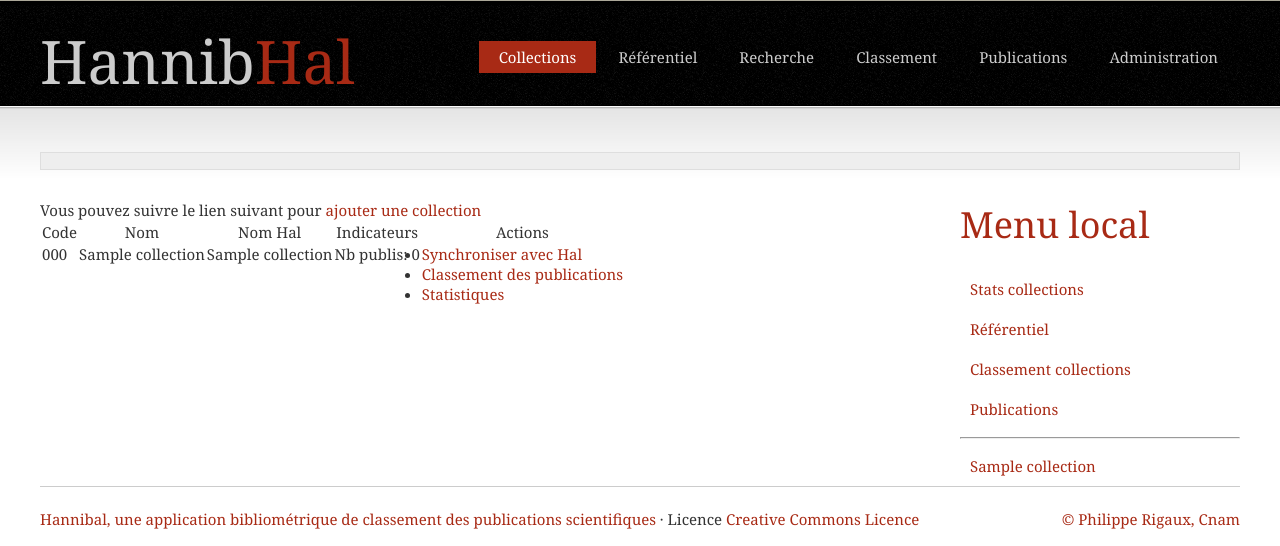
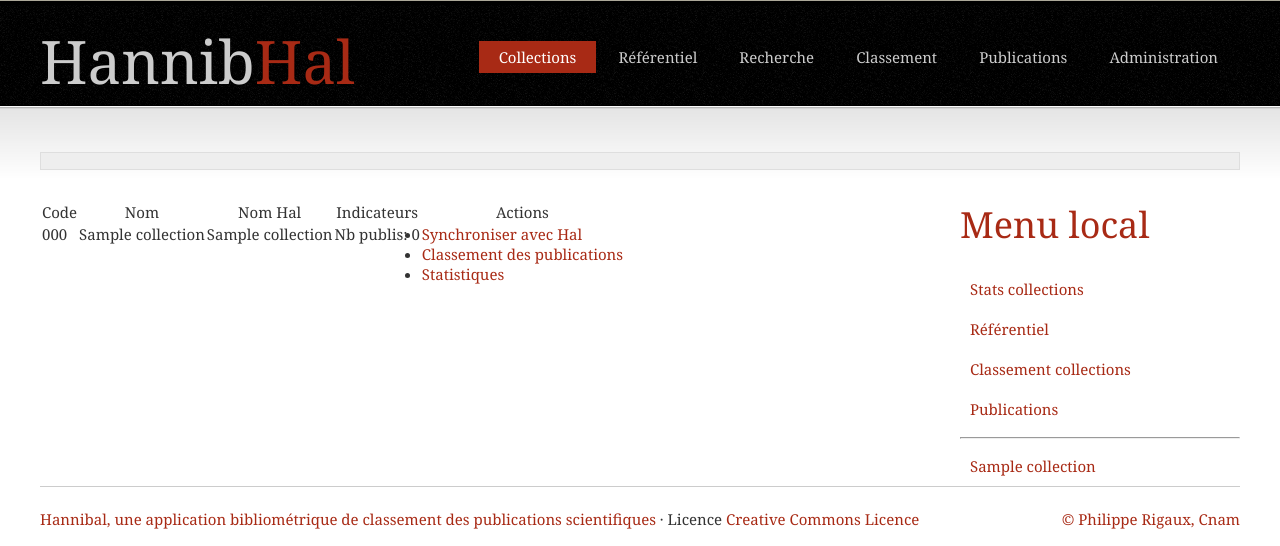
Before and after one commit to cedric-cnam/cristhal, a Django app: page / in a window 1280 px wide. Shown: the top 546 px of the page. Run offline with Django 3.2, Linux system fonts and the light colour scheme; a user stored in the database is signed in; tables that the repository leaves empty hold one stand-in row (values such as "Sample post").

Commit message:
git subrepo pull --force publis
subrepo:
  subdir:   "publis"
  merged:   "c237cd0"
upstream:
  origin:   "https://github.com/cedric-cnam/publis"
  branch:   "master"
  commit:   "c237cd0"
git-subrepo:
  version:  "0.4.3"
  origin:   "https://github.com/ingydotnet/git-subrepo"
  commit:   "2f68596"

```diff
--- a/publis/templates/publis/collections.html
+++ b/publis/templates/publis/collections.html
@@ -3,7 +3,6 @@
 
 
 {% block content %}
-
 
 {% if message %}
 <div>
@@ -13,38 +12,22 @@
 
 {% endif %}
 
-
-
-<div>
-Vous pouvez suivre le lien suivant pour
-<a href="{% url 'admin:publis_collection_add' %}">ajouter une collection</a>
-</div>
-{% if collections %}
-<div>
-<table>
+<table class='cristhal'>
 <tr><th>Code</th><th>Nom</th><th>Nom Hal</th><th>Indicateurs</th><th>Actions</th></tr>
 {% for coll in collections %}
 <tr>
 <td>{{coll.code}}</td><td>{{coll.nom}}</td><td>{{coll.nom_hal}}</td><td>Nb publis: {{coll.nb_publis}}</td>
 <td>
 <ul>
- <li><a href="/publis/?synchro=1&code={{coll.code}}">Synchroniser avec Hal</a></li>
- <li><a href="/publis/classement/{{coll.code}}">Classement des publications</a></li>
- <li><a href="/publis/stats_collection/{{coll.code}}">Statistiques </a></li>
+ <li><a href="{% url 'publis:collections' %}?synchro=1&code={{coll.code}}">Synchroniser avec Hal</a></li>
+ <li><a href="{% url 'publis:classement' coll.code %}">Classement des publications</a></li>
+ <li><a href="{% url 'publis:stats_collection' coll.code %}">Statistiques </a></li>
 </ul>
 </td>
 </tr>
 {% endfor %}
 </table>
-</div>
-{% else %}
 <div>
-Vous n'avez pas encore défini de collection. Si vous disposez des droits d'administration,
-accédez au menu corres
-</div>
-{% endif %}
-<div>
-
 </div>
 
 
```
Also changed, not shown: 1 other file.
